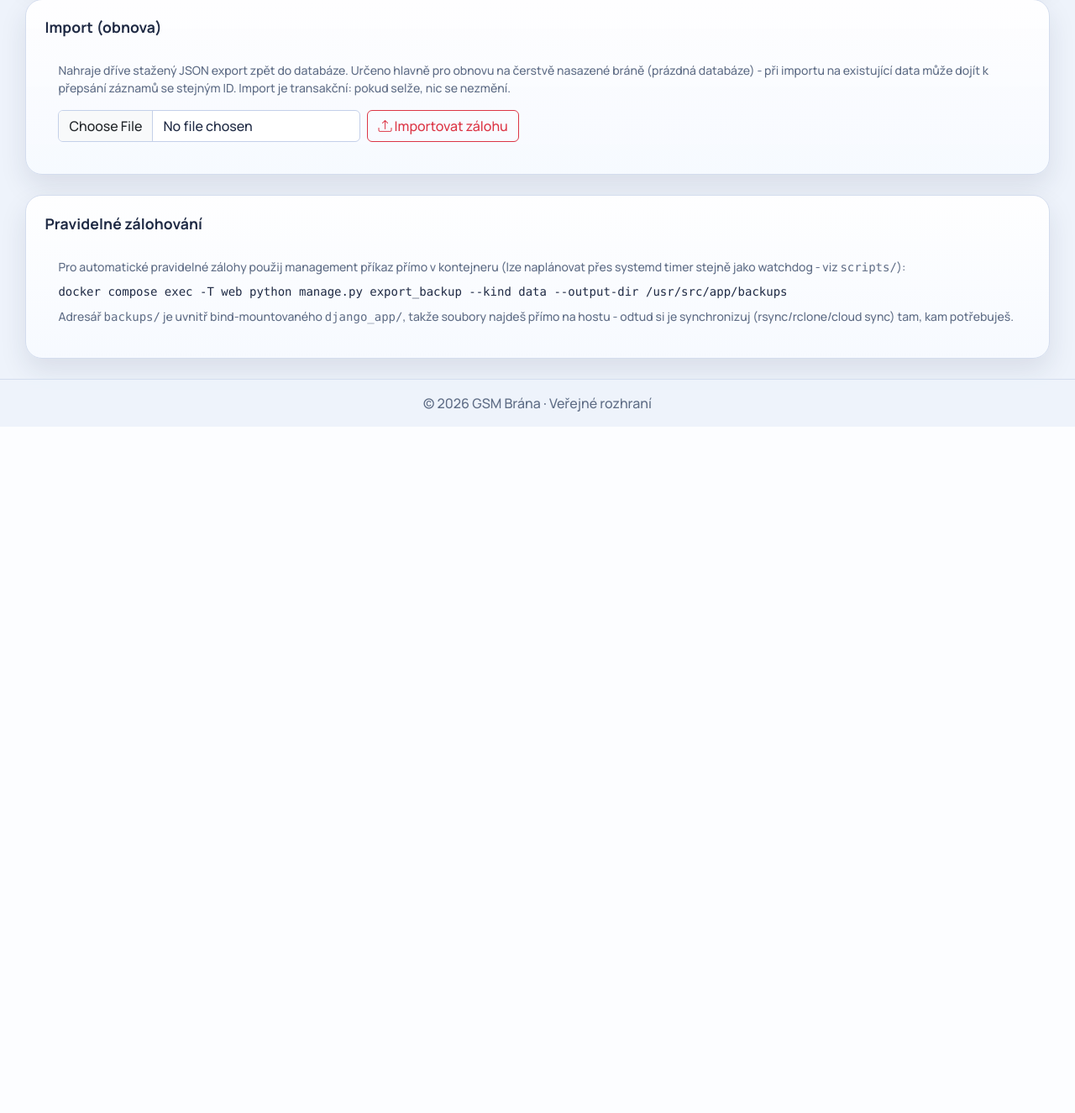
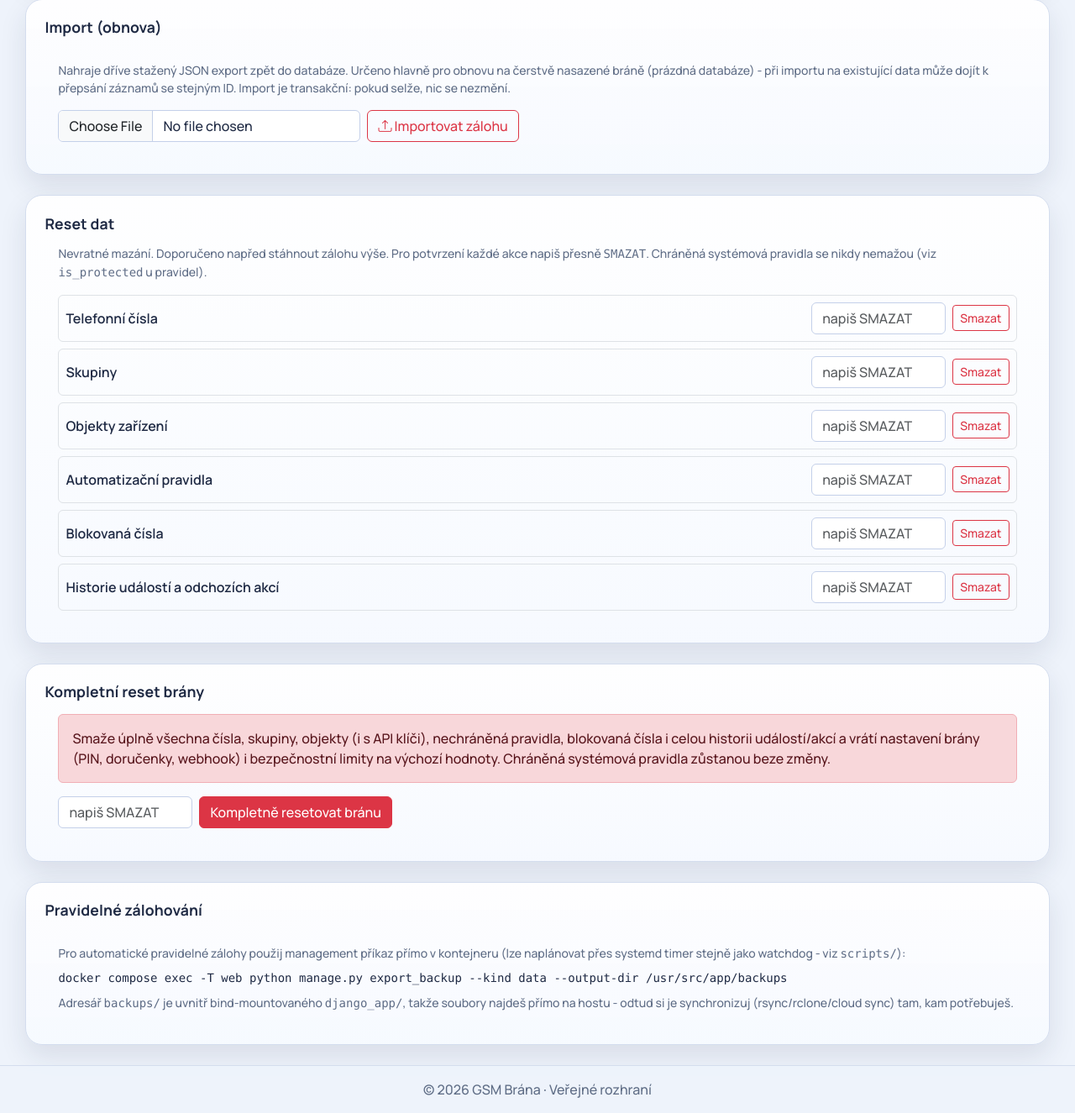
Before and after one commit to denyduck/gsm_gate, a Django app: page /dashboard/backup/ in a window 1280 px wide. Shown: the part 850-2175 px from the top of the page at 84% size. Before the commit the page ends 1358 px from the top, so only its background shows below. Run offline with Django 5.2, Linux system fonts and the light colour scheme; the visitor is signed in with stand-in values (Sample User, id 1); data that the repository does not hold is empty; some libraries are stand-ins or nearby versions.

Commit message:
feat: add per-category and full gateway data reset, admin-only
Adds delete-all buttons on the backup page for numbers, groups,
objects, rules, blocked numbers and event history, plus a "reset
whole gateway" action that also restores GatewaySettings/SecurityRule
to their defaults. Protected AutomationRules are never touched, and
every action requires typing a confirmation phrase server-side.

```diff
--- /dev/null
+++ b/django_app/dashboard/services/reset.py
@@ -0,0 +1,86 @@
+# Hromadné mazání dat brány (stránka "Zálohování", jen pro superusera).
+# Chráněná systémová pravidla (AutomationRule.is_protected) a SecurityRule
+# se nikdy nemažou - jen se SecurityRule resetuje na výchozí limity, stejně
+# jako u jednotlivého mazání jinde v appce (rules_engine/views).
+
+from dashboard.models import (
+    AutomationRule,
+    BlockedNumber,
+    DeviceObject,
+    GatewaySettings,
+    Group,
+    IncomingEventLog,
+    PhoneNumber,
+    SecurityRule,
+)
+
+CONFIRM_PHRASE = 'SMAZAT'
+
+
+def reset_numbers(user):
+    count, _ = PhoneNumber.objects.filter(owner=user).delete()
+    return count
+
+
+def reset_groups(user):
+    count, _ = Group.objects.filter(owner=user).delete()
+    return count
+
+
+def reset_objects(user):
+    count, _ = DeviceObject.objects.filter(owner=user).delete()
+    return count
+
+
+def reset_rules(user):
+    count, _ = AutomationRule.objects.filter(owner=user, is_protected=False).delete()
+    return count
+
+
+def reset_blocked_numbers(user):
+    count, _ = BlockedNumber.objects.filter(owner=user).delete()
+    return count
+
+
+def reset_logs(user):
+    # OutgoingAction.event_log je on_delete=CASCADE, takže smazáním
+    # IncomingEventLog zmizí i navázané odchozí akce.
+    count, _ = IncomingEventLog.objects.filter(owner=user).delete()
+    return count
+
+
+def reset_gateway_settings(user):
+    GatewaySettings.objects.filter(user=user).update(
+        pin_code='',
+        delivery_reports=True,
+        allow_incoming_sms=True,
+        webhook_url='',
+        last_signal_quality=None,
+        last_signal_checked_at=None,
+    )
+
+
+def reset_security_rule(user):
+    SecurityRule.objects.filter(owner=user).update(
+        active=True,
+        rate_limit_window_minutes=10,
+        rate_limit_max_events=20,
+        auto_block_cooldown_minutes=30,
+    )
+
+
+RESET_ACTIONS = {
+    'numbers': ('Telefonní čísla', reset_numbers),
+    'groups': ('Skupiny', reset_groups),
+    'objects': ('Objekty zařízení', reset_objects),
+    'rules': ('Automatizační pravidla', reset_rules),
+    'blocked': ('Blokovaná čísla', reset_blocked_numbers),
+    'logs': ('Historie událostí a odchozích akcí', reset_logs),
+}
+
+
+def reset_all(user):
+    summary = {label: func(user) for label, func in RESET_ACTIONS.values()}
+    reset_gateway_settings(user)
+    reset_security_rule(user)
+    return summary
--- a/django_app/dashboard/templates/dashboard/backup.html
+++ b/django_app/dashboard/templates/dashboard/backup.html
@@ -42,6 +42,39 @@
     </div>
 </section>
 
+<section class="app-panel mb-4">
+    <div class="panel-header"><h2 class="panel-title">Reset dat</h2></div>
+    <p class="small text-muted-soft px-3">
+        Nevratné mazání. Doporučeno napřed stáhnout zálohu výše. Pro potvrzení každé akce napiš přesně <span class="mono">{{ reset_confirm_phrase }}</span>.
+        Chráněná systémová pravidla se nikdy nemažou (viz <span class="mono">is_protected</span> u pravidel).
+    </p>
+    <div class="p-3 pt-0 d-flex flex-column gap-2">
+        {% for kind, label in reset_categories %}
+        <form method="post" action="{% url 'data_reset' kind %}" class="d-flex gap-2 flex-wrap align-items-center border rounded p-2"
+              onsubmit="return confirm('Opravdu smazat vše v kategorii „{{ label }}“? Tato akce je nevratná.');">
+            {% csrf_token %}
+            <div class="flex-grow-1 fw-semibold">{{ label }}</div>
+            <input type="text" name="confirm" class="form-control" style="max-width: 160px;" placeholder="napiš {{ reset_confirm_phrase }}" required>
+            <button type="submit" class="btn btn-sm btn-outline-danger">Smazat</button>
+        </form>
+        {% endfor %}
+    </div>
+</section>
+
+<section class="app-panel mb-4">
+    <div class="panel-header"><h2 class="panel-title">Kompletní reset brány</h2></div>
+    <div class="alert alert-danger mx-3 mt-3 mb-0">
+        Smaže úplně všechna čísla, skupiny, objekty (i s API klíči), nechráněná pravidla, blokovaná čísla i celou historii událostí/akcí
+        a vrátí nastavení brány (PIN, doručenky, webhook) i bezpečnostní limity na výchozí hodnoty. Chráněná systémová pravidla zůstanou beze změny.
+    </div>
+    <form method="post" action="{% url 'data_reset' 'all' %}" class="p-3 d-flex gap-2 flex-wrap align-items-center"
+          onsubmit="return confirm('Opravdu provést KOMPLETNÍ reset brány? Smaže se úplně všechno kromě chráněných systémových pravidel. Tato akce je nevratná.');">
+        {% csrf_token %}
+        <input type="text" name="confirm" class="form-control" style="max-width: 160px;" placeholder="napiš {{ reset_confirm_phrase }}" required>
+        <button type="submit" class="btn btn-danger">Kompletně resetovat bránu</button>
+    </form>
+</section>
+
 <section class="app-panel">
     <div class="panel-header"><h2 class="panel-title">Pravidelné zálohování</h2></div>
     <div class="p-3">
--- a/django_app/dashboard/urls.py
+++ b/django_app/dashboard/urls.py
@@ -49,5 +49,6 @@ urlpatterns = [
     path('backup/', views.backup_view, name='backup'),
     path('backup/export/<str:kind>/', views.backup_export, name='backup_export'),
     path('backup/import/', views.backup_import, name='backup_import'),
+    path('backup/reset/<str:kind>/', views.data_reset, name='data_reset'),
 
 ]
--- a/django_app/dashboard/views.py
+++ b/django_app/dashboard/views.py
@@ -44,6 +44,7 @@ from .forms import (
     IncomingEventSimulationForm,
 )
 from .services import backup as backup_service
+from .services import reset as reset_service
 from .services.rules_engine import (
     get_or_create_default_security_notification_rule,
     get_security_rule,
@@ -1010,7 +1011,12 @@ def outgoing_actions_view(request):
 def backup_view(request):
     if not request.user.is_superuser:
         raise PermissionDenied('Zálohování je dostupné jen pro superusera.')
-    return render(request, 'dashboard/backup.html', {})
+
+    context = {
+        'reset_categories': [(key, label) for key, (label, _func) in reset_service.RESET_ACTIONS.items()],
+        'reset_confirm_phrase': reset_service.CONFIRM_PHRASE,
+    }
+    return render(request, 'dashboard/backup.html', context)
 
 
 @login_required
@@ -1063,3 +1069,27 @@ def backup_import(request):
             os.remove(tmp_path)
 
     return redirect('backup')
+
+
+@login_required
+@require_http_methods(['POST'])
+def data_reset(request, kind):
+    if not request.user.is_superuser:
+        raise PermissionDenied('Reset dat je dostupný jen pro superusera.')
+
+    if request.POST.get('confirm', '').strip().upper() != reset_service.CONFIRM_PHRASE:
+        messages.error(request, f'Pro potvrzení je nutné napsat přesně „{reset_service.CONFIRM_PHRASE}“. Nic nebylo smazáno.')
+        return redirect('backup')
+
+    if kind == 'all':
+        summary = reset_service.reset_all(request.user)
+        detail = ', '.join(f'{label}: {count}' for label, count in summary.items())
+        messages.success(request, f'Kompletní reset brány proběhl. Smazáno – {detail}. Chráněná systémová pravidla a bezpečnostní pravidlo zůstala (jen se resetovaly limity).')
+    elif kind in reset_service.RESET_ACTIONS:
+        label, func = reset_service.RESET_ACTIONS[kind]
+        count = func(request.user)
+        messages.success(request, f'{label}: smazáno {count} záznamů.')
+    else:
+        raise Http404('Neznámý typ resetu.')
+
+    return redirect('backup')
```
Also changed, not shown: docs/funkcionalita.md (+9 -0 lines).
